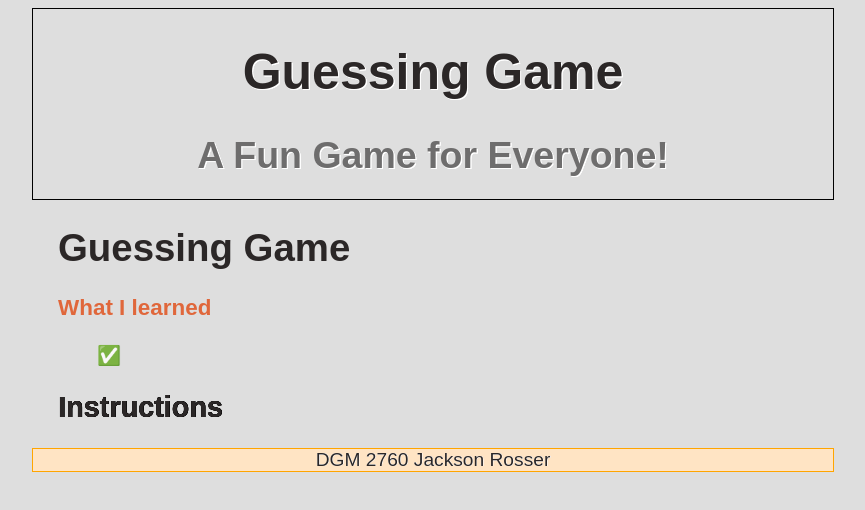
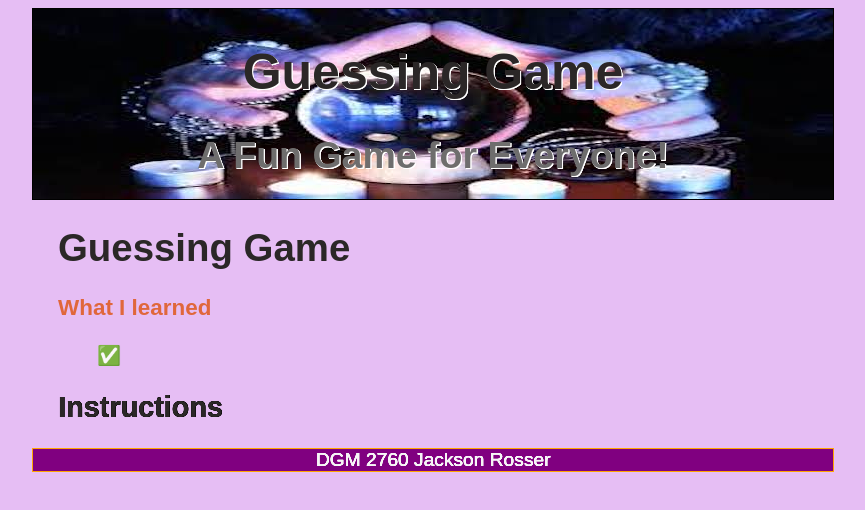
Before and after one commit to JacksonRosser/DGM2760-All, a plain HTML site: page unit04/index.html in a window 1280 px wide. Shown: the whole page, without its empty margins (207-1072 px from the left). Drawn offline with Linux system fonts and the light colour scheme.

Commit message:
Initialization

```diff
--- a/unit04/css/styles.css
+++ b/unit04/css/styles.css
@@ -1,6 +1,6 @@
 body {
     font-family: Arial, Helvetica, sans-serif;
-    background-color: rgb(222, 222, 222);
+    background-color: rgb(230, 190, 244);
     font-size: larger;
 }
 header {
@@ -8,7 +8,7 @@ header {
     margin: 0 auto;
     text-align: center;
     border: solid 1px;
-    background-image: url("../images/puzzle.jpg");
+    background-image: url("../images/fortuneTeller.jpg");
     background-size: cover;
     height: 190px;
     text-shadow: white 1px 1px, white 1px 1px, white 1px 1px, white 1px 1px;
@@ -43,7 +43,7 @@ main{
 footer{
     display: flex;
     justify-content: center;
-    background-color: bisque;
+    background-color: purple;
     max-height: auto;
     max-width: 800px;
     margin: auto;
@@ -56,7 +56,7 @@ footer{
     padding-left: 46px;
 }
 footer p{
-    color: rgb(43, 39, 39);
+    color: whitesmoke;
     margin: auto;
 
     text-shadow: white .25px .25px, white .25px .25px, white .25px .25px, white .25px .25px;
```
Also changed, not shown: index.html (+1 -1 lines), unit04/images/fortuneTeller.jpg (added).
